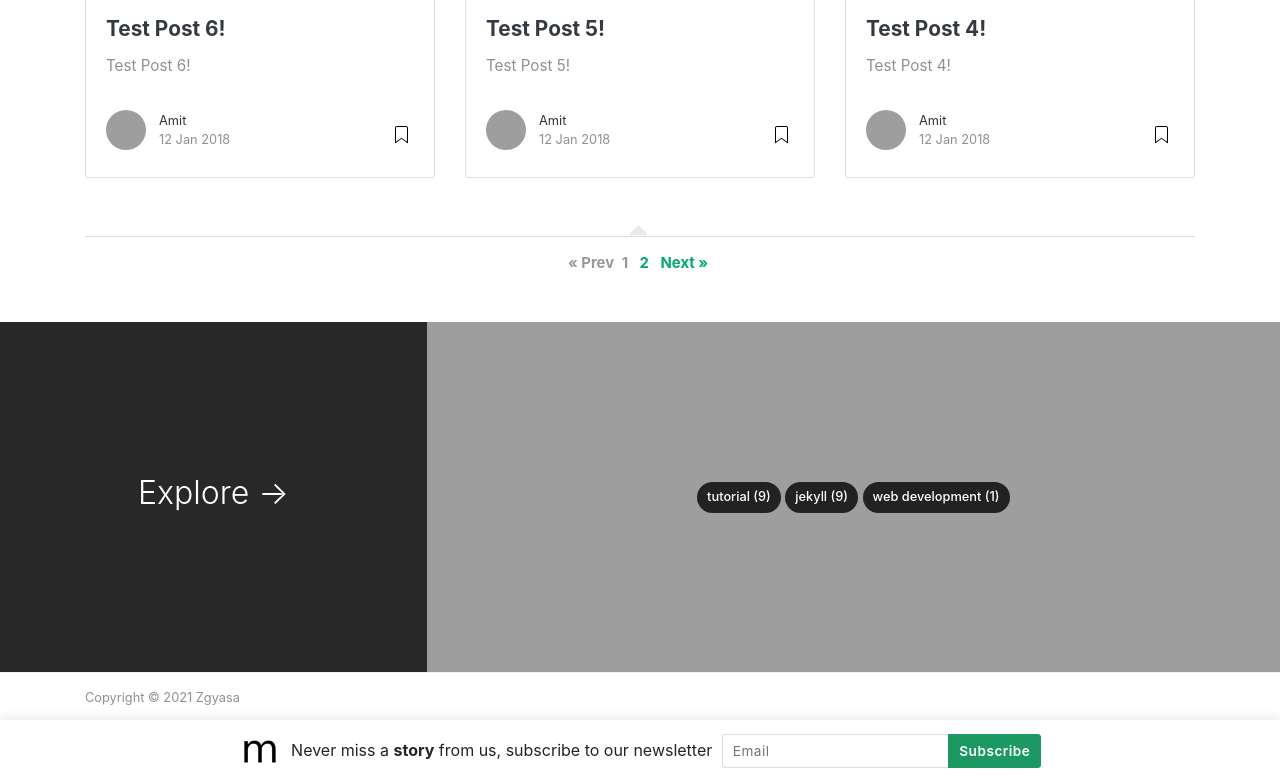
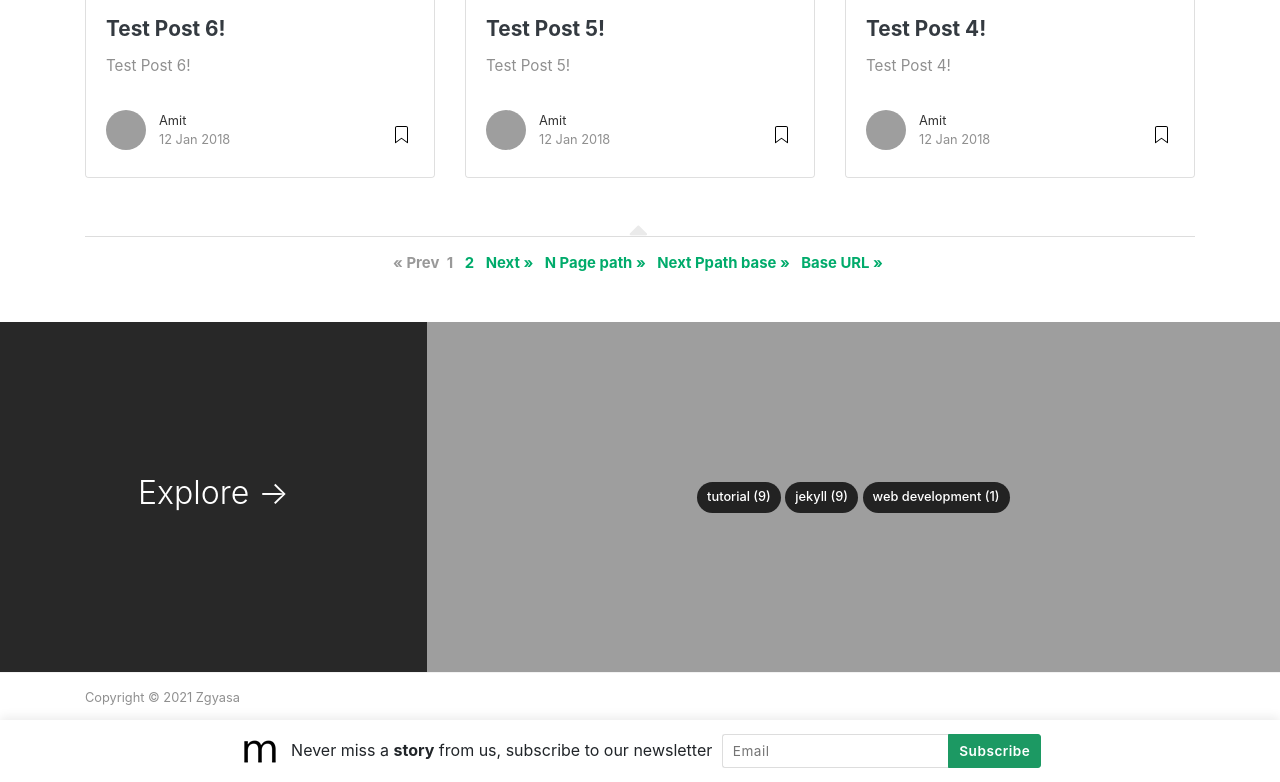
Before and after one commit to luhgit/blog, a Jekyll site: the page built from index.html, in a window 1280 px wide and 900 px high, scrolled down 1124 px, cut to the strip 118-900 px from the top of the window. Built offline with Jekyll 4.4.1, drawn with Linux system fonts in a browser that asks for light colours; nearby versions of some CDN libraries; the list of posts is cut into pages by our own code; grey boxes are pictures that could not be loaded.

Commit message:
Testing pagination

```diff
--- a/_includes/pagination.html
+++ b/_includes/pagination.html
@@ -18,6 +18,9 @@
 
   {% if paginator.next_page %}
     <a class="ml-1 mr-1" href="{{ paginator.next_page_path | prepend: site.baseurl | replace: '//', '/' }}">Next &raquo;</a>
+    <a class="ml-1 mr-1" href="{{ paginator.next_page_path }}">N Page path &raquo;</a>
+    <a class="ml-1 mr-1" href="{{ paginator.next_page_path | prepend: site.baseurl }}">Next Ppath base &raquo;</a>
+    <a class="ml-1 mr-1" href="{{ site.baseurl }}">Base URL &raquo;</a>
   {% else %}
     <span>Next &raquo;</span>
   {% endif %}
```
